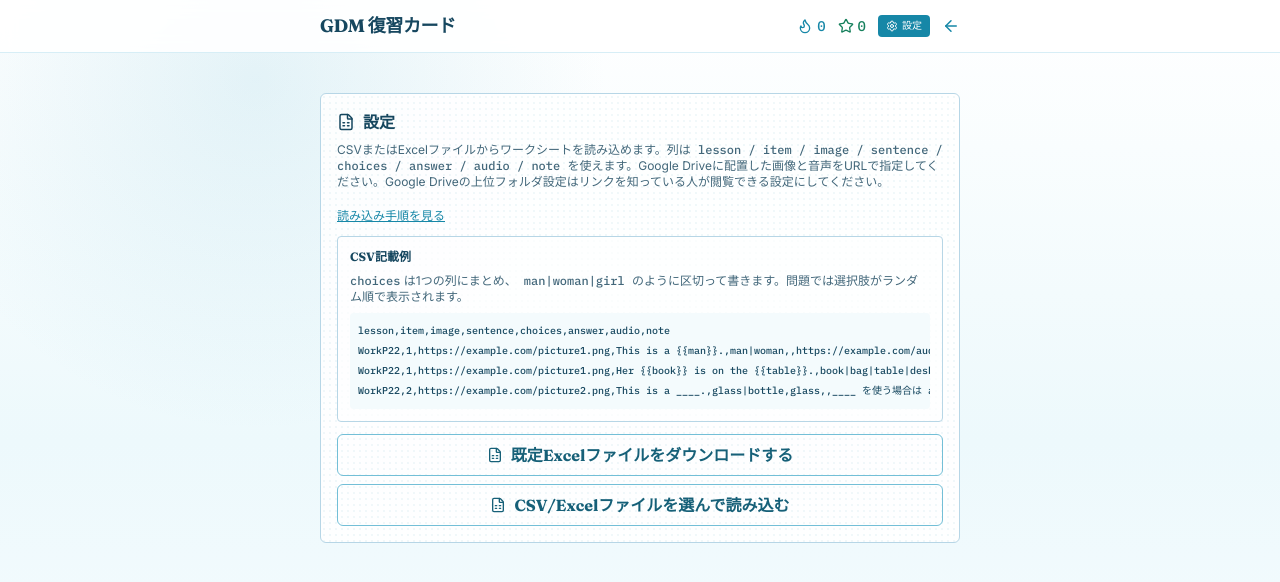
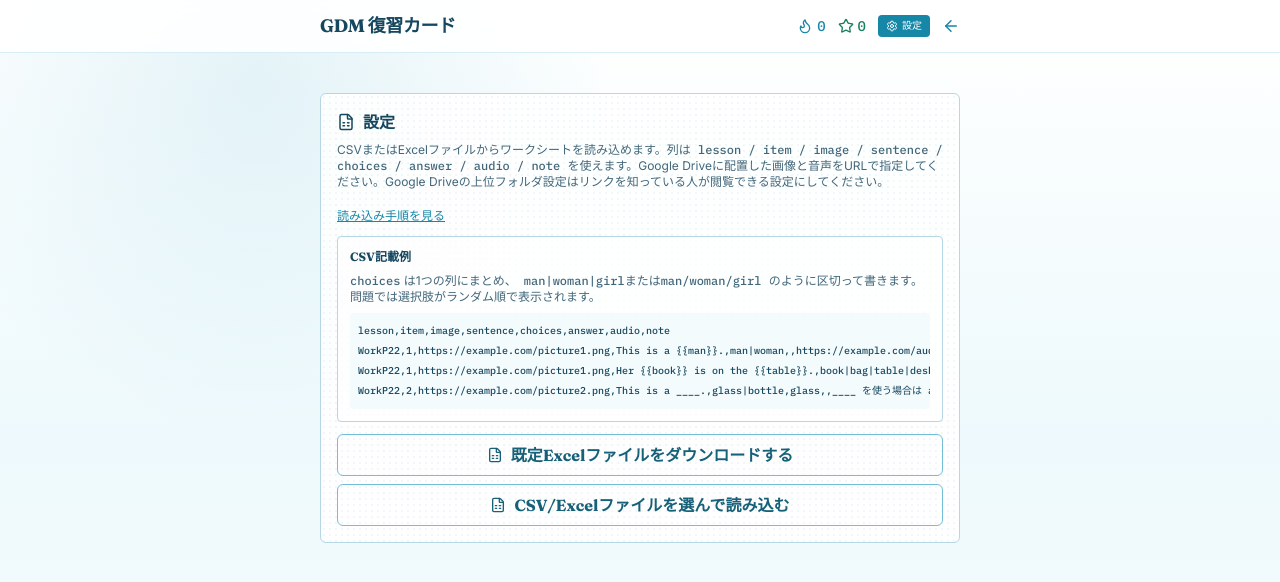
Before and after one commit to gdmeigo/review, a React (Vite) app: page / in a window 1280 px wide. Both pictures are taken after a click on the button "設定". Shown: the top 582 px of the page. Built offline with nearby package versions, Linux system fonts and the light colour scheme.

Commit message:
文字修正

```diff
--- a/src/gdm-review.jsx
+++ b/src/gdm-review.jsx
@@ -575,7 +575,7 @@ WorkP22,2,https://example.com/picture2.png,This is a ____.,glass|bottle,glass,,_
         <div className="mb-2 font-display font-bold text-[#16475f]">CSV記載例</div>
         <p className="mb-2">
           <span className="font-mono">choices</span> は1つの列にまとめ、
-          <span className="font-mono"> man|woman|girl </span>
+          <span className="font-mono"> man|woman|girlまたはman/woman/girl </span>
           のように区切って書きます。問題では選択肢がランダム順で表示されます。
         </p>
         <pre className="overflow-x-auto whitespace-pre rounded bg-[#f4fbfd] p-2 font-mono text-[10px] leading-5 text-[#16475f]">{csvExample}</pre>
```
